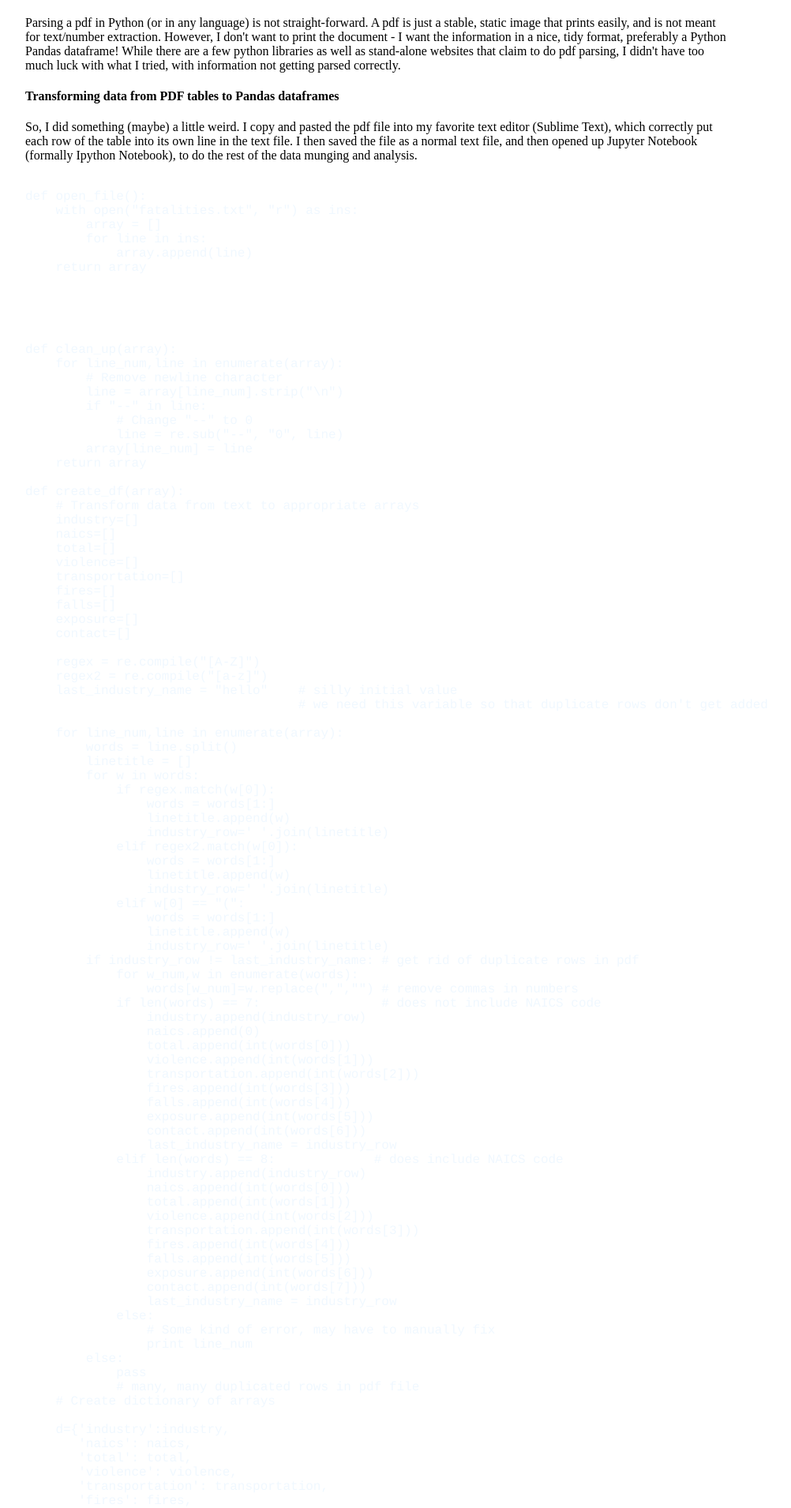
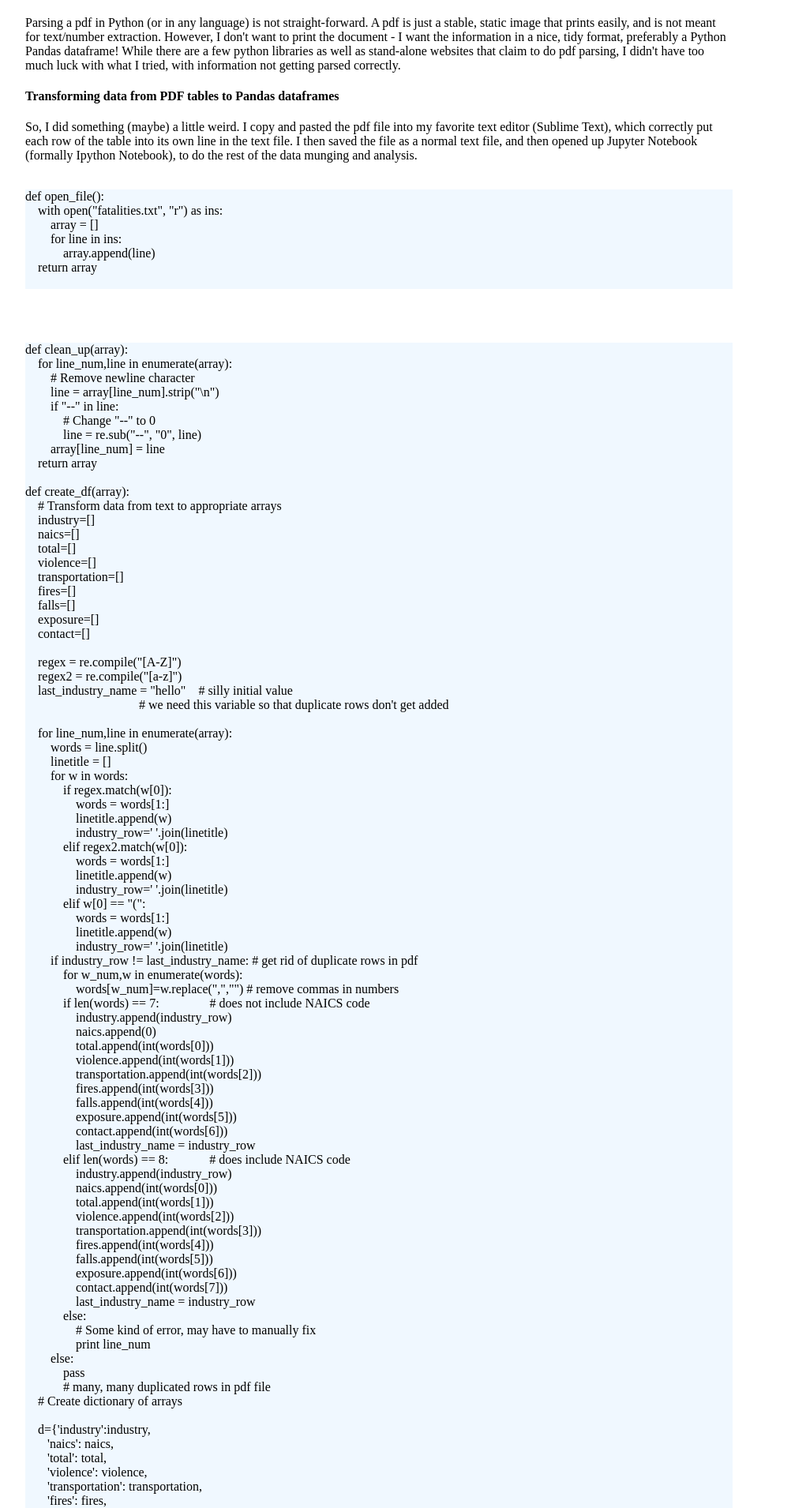
Before and after one commit to firefly454/firefly454.github.io, a Jekyll site: the page built from projects/bls.html, in a window 1280 px wide. Shown: the part 880-2790 px from the top of the page at 79% size, without its empty margins (160-1162 px from the left). Built offline with Jekyll 4.4.1, drawn with Linux system fonts in a browser that asks for light colours.

Commit message:
Update main.css

```diff
--- a/css/main.css
+++ b/css/main.css
@@ -24,8 +24,8 @@
     font-family:'Helvetica', 'Arial', 'Sans-Serif';
 }
 pre{
-    color: #F0F8FF;
-    font-family:'Courier';
+    background-color: #F0F8FF;
+    font-family:'Consolas,Monaco,Lucida Console,Liberation Mono,DejaVu Sans Mono,Bitstream Vera Sans Mono,Courier New;';
 }
 
 p {
```
